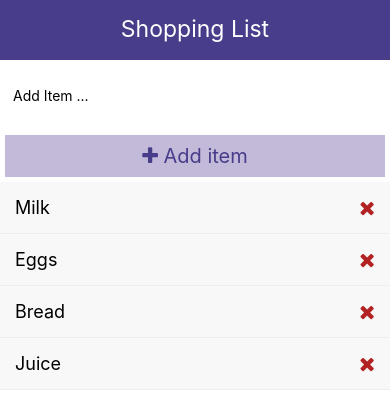
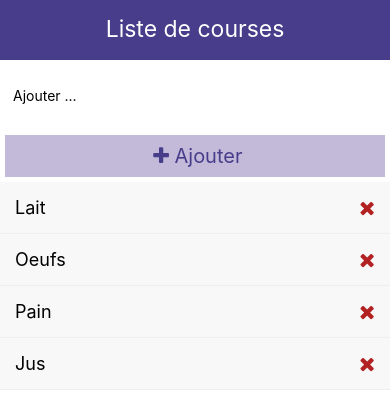
Before and after one commit to arasfi/Liste-de-courses-ReactNative-BasicApp, a React Native app: screen / in a window 390 px wide. Shown: the top 410 px of the page. Built offline with nearby package versions, Linux system fonts and the light colour scheme.

Commit message:
Cleaning the code

```diff
--- a/App.js
+++ b/App.js
@@ -7,10 +7,10 @@ import AddItem from './components/AddItem';
 const App = () => {
 
     const [items, setItems] = useState([
-        {id: 1, text: 'Milk'},
-        {id: 2, text: 'Eggs'},
-        {id: 3, text: 'Bread'},
-        {id: 4, text: 'Juice'},
+        {id: 1, text: 'Lait'},
+        {id: 2, text: 'Oeufs'},
+        {id: 3, text: 'Pain'},
+        {id: 4, text: 'Jus'},
     ])
 
     const deleteItem = (id) => {
@@ -22,7 +22,7 @@ const App = () => {
     const addItem = (text) => {
         if (!text)
         {
-            Alert.alert('Error', 'Please enter an item.')
+            Alert.alert('Erreur', 'Tapez un element SVP!')
         }
         else
         {
@@ -34,7 +34,7 @@ const App = () => {
 
     return (
         <View style={styles.container}>
-            <Header title="Shopping List" />
+            <Header title="Liste de courses" />
             <AddItem addItem={addItem} />
             <FlatList
              data = {items}
--- a/components/AddItem.js
+++ b/components/AddItem.js
@@ -10,9 +10,9 @@ const AddItem = ({addItem}) => {
 
     return (
         <View>
-            <TextInput style={styles.input} placeholder="Add Item ..." onChangeText={onChange} />
+            <TextInput style={styles.input} placeholder="Ajouter ..." onChangeText={onChange} />
             <TouchableOpacity style={styles.btn} onPress={() => addItem(text)}>
-                <Text style={styles.btnText}> <Icon name="plus" size={20}/> Add item </Text>
+                <Text style={styles.btnText}> <Icon name="plus" size={20}/> Ajouter</Text>
             </TouchableOpacity>
         </View>
     );
--- a/components/header.js
+++ b/components/header.js
@@ -10,7 +10,7 @@ const Header = (props) => {
 };
 
 Header.defaultProps = {
-    title: "Shopping List"
+    title: "Liste de courses"
 }
 
 const styles = StyleSheet.create({
```
